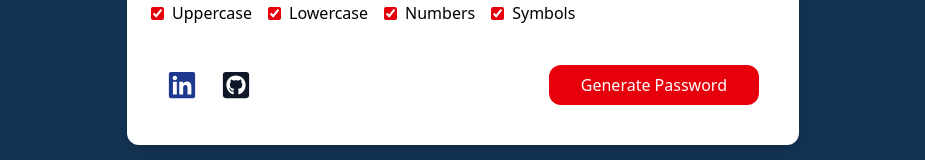
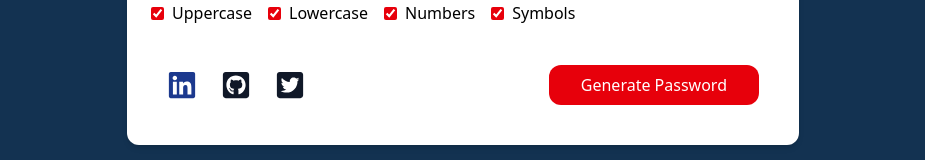
Before and after one commit to ad1tyaydv/Password-Generator, a React (Vite) app: page / in a window 1280 px wide. Shown: the part 502-662 px from the top of the page, without its empty margins (177-1102 px from the left). Built offline with nearby package versions, Linux system fonts and the light colour scheme.

Commit message:
X link added

```diff
--- a/src/components/customize.jsx
+++ b/src/components/customize.jsx
@@ -1,4 +1,4 @@
-import { FaGithubSquare, FaLinkedin } from "react-icons/fa";
+import { FaGithubSquare, FaLinkedin, FaTwitterSquare } from "react-icons/fa";
 
 function Customize({
     onGenerate,
@@ -151,6 +151,15 @@ function Customize({
                     >
                         <FaGithubSquare />
                     </a>
+                    <a
+                        href="https://github.com/ad1tyaydv"
+                        target="_blank"
+                        rel="noopener noreferrer"
+                        className="text-gray-900 hover:text-gray-700 text-2xl sm:text-3xl transition-colors"
+                        aria-label="GitHub"
+                    >
+                        <FaTwitterSquare />
+                    </a>
                 </div>
 
                 <button
```
